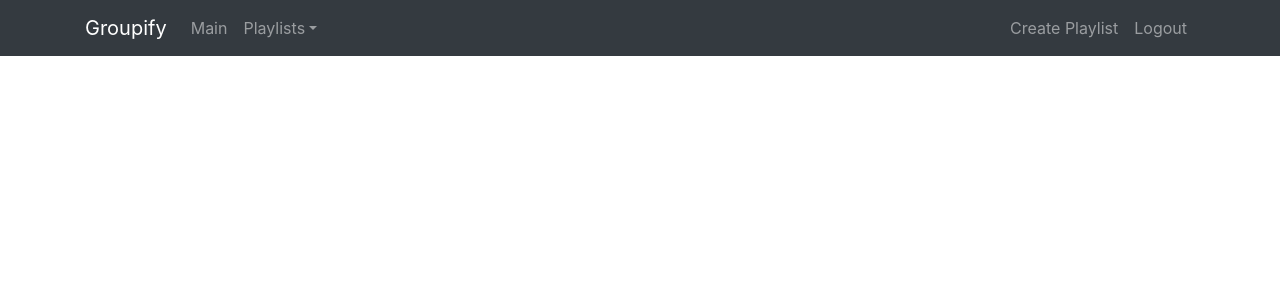
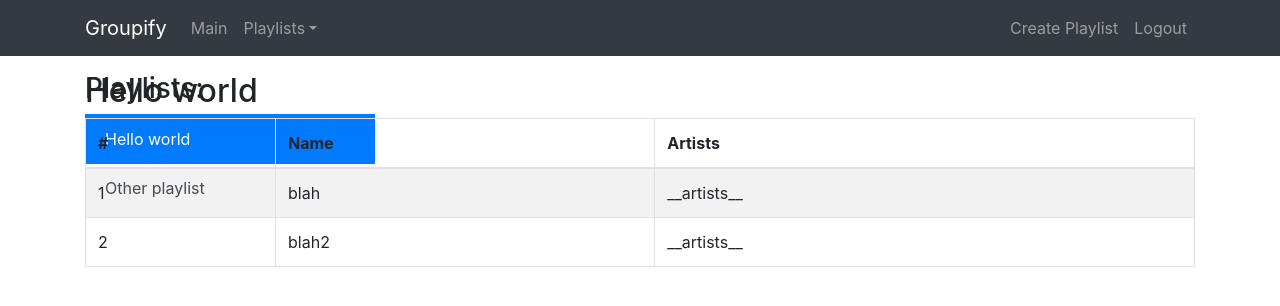
Before and after one commit to AndrewKassab/groupify, a React app: page /playlists/1 in a window 1280 px wide. Shown: the top 306 px of the page. Built offline with nearby package versions, Linux system fonts and the light colour scheme.

Commit message:
Working on adding playlist

```diff
--- a/src/Routes.js
+++ b/src/Routes.js
@@ -6,6 +6,7 @@ import Main from './containers/Main';
 export default () => (
   <Switch>
     <Route exact path="/" component={LoginPage} />
-    <Route exact path="/main" component={Main} />
+    {/* <Route exact path="/main" component={Main} /> */}
+    <Route path="/playlists" component={Main} />
   </Switch>
 );
--- a/src/components/Playlists/Playlist.js
+++ b/src/components/Playlists/Playlist.js
@@ -0,0 +1,31 @@
+import React from 'react';
+import { Col, Row, Alert } from 'react-bootstrap';
+import TrackList from '../Tracks/TrackList';
+import { Link } from 'react-router-dom';
+
+function Playlist({ match, playlists }) {
+  console.log(match.params.id);
+
+  let playlist = playlists.find((plist) =>
+    plist.id == match.params.id
+  );
+
+  if (!playlist) {
+    return (
+      <Alert variant='danger'>
+        No such playlist found!
+        Return to all <Alert.Link as={Link} to='/playlists'>playlists</Alert.Link>.
+      </Alert>
+    );
+  }
+
+  return (
+    <div>
+      <h2>{ playlist.name }</h2>
+
+      <TrackList tracks={playlist.tracks} />
+    </div>
+  );
+}
+
+export default Playlist;
--- a/src/components/Playlists/PlaylistList.js
+++ b/src/components/Playlists/PlaylistList.js
@@ -0,0 +1,25 @@
+// import { Playlist } from './Playlist';
+import React from 'react';
+import { NavLink } from 'react-router-dom';
+import { ListGroup } from 'react-bootstrap';
+
+function PlaylistList({ playlists }) {
+  console.log(playlists);
+  return (
+    <div>
+      <h3>Playlists:</h3>
+
+      <ListGroup variant="flush">
+        {
+          playlists.map((playlist) =>
+            <ListGroup.Item action as={NavLink} to={`/playlists/${playlist.id}`} activeClassName="active" key={`plist-${playlist.id}`}>
+              { playlist.name }
+            </ListGroup.Item>
+          )
+        }
+      </ListGroup>
+    </div>
+  );
+}
+
+export default PlaylistList;
--- a/src/components/Tracks/TrackList.js
+++ b/src/components/Tracks/TrackList.js
@@ -0,0 +1,30 @@
+import React from 'react';
+import { Table } from 'react-bootstrap';
+
+
+function TrackList({ tracks }) {
+  return (
+    <Table striped bordered hover>
+      <thead>
+        <tr>
+          <th>#</th>
+          <th>Name</th>
+          <th>Artists</th>
+        </tr>
+      </thead>
+      <tbody>
+        {
+          tracks.map((track, index) =>
+            <tr key={`track-${track.id}`}>
+              <td>{ index + 1 }</td>
+              <td>{ track.name }</td>
+              <td>__artists__</td>
+            </tr>
+          )
+        }
+      </tbody>
+    </Table>
+  );
+}
+
+export default TrackList;
--- a/src/containers/Main.js
+++ b/src/containers/Main.js
@@ -1,29 +1,57 @@
 import React, { Component } from 'react';
-import logo from '../images/logo.svg';
+import PlaylistList from '../components/Playlists/PlaylistList';
+import Playlist from '../components/Playlists/Playlist';
 
 import { Row, Col, Container } from 'react-bootstrap';
+import { Switch, Route } from 'react-router';
 
 export default class Main extends Component {
+  constructor(props) {
+    super(props);
+
+    this.state = {
+      playlists: [
+        {id: 1, name: "Hello world", tracks: [
+          {id: 1, name: 'blah'},
+          {id: 2, name: 'blah2'}
+        ]},
+        {id: 2, name: "Other playlist", tracks: [
+          {id: 3, name: "other"},
+        ]},
+      ]
+    }
+  }
+
   render() {
     return (
-      <Container>
+      <Container className='mt-3'>
         <Row>
-          <Col md={4} lg={3}>
-            {/* Sidebar */}
-            <h1>Groupify</h1>
-            <img
-              alt="TeamLogo"
-              className=""
-              src={logo}
-            />
-            <p>Combine playlists at will.</p>
+          <Col md={4} lg={3} className="h-100 position-fixed">
+            <PlaylistList playlists={this.state.playlists} />
           </Col>
-          <Col>
-            {/* Content */}
-            <h1>Hello, world!</h1>
+          <Col className="ml-sm-auto">
+            <Switch>
+              <Route path="/playlists/:id" render={props => <Playlist {...props} playlists={this.state.playlists} />} />
+              {/* <Route render={() => <h3>Please choose a playlist</h3>} /> */}
+              <Route component={NoPlaylist} />
+            </Switch>
           </Col>
         </Row>
       </Container>
     );
   }
 }
+
+function NoPlaylist() {
+  return (
+    <Container fluid className="h-100">
+      <Row className="h-100">
+        <Col className="align-self-center">
+          <div className="card card-block">
+            Center
+          </div>
+        </Col>
+      </Row>
+    </Container>
+  );
+}
--- a/webpack.config.js
+++ b/webpack.config.js
@@ -5,7 +5,8 @@ const path = require('path');
 module.exports = {
   output: {
     path: path.resolve(__dirname, 'dist'),
-    filename: '[name].[contenthash].js',
+    filename: '[name].bundle.[contenthash].js',
+    publicPath: '/',
     // publicPath: '/assets/',
   },
   devServer: {
```
Also changed, not shown: src/components/Playlists/PlaylistShow.js (deleted).
